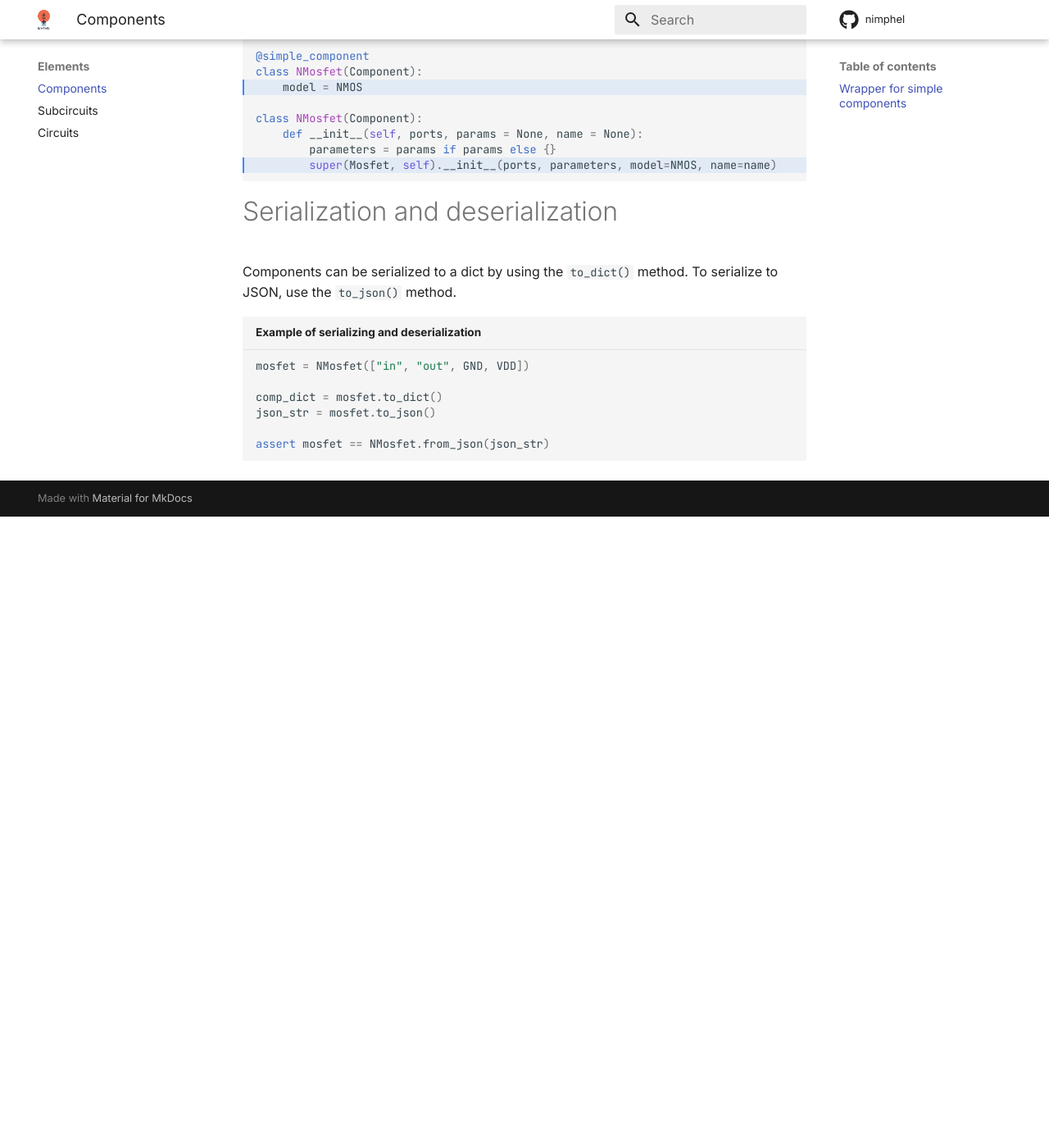
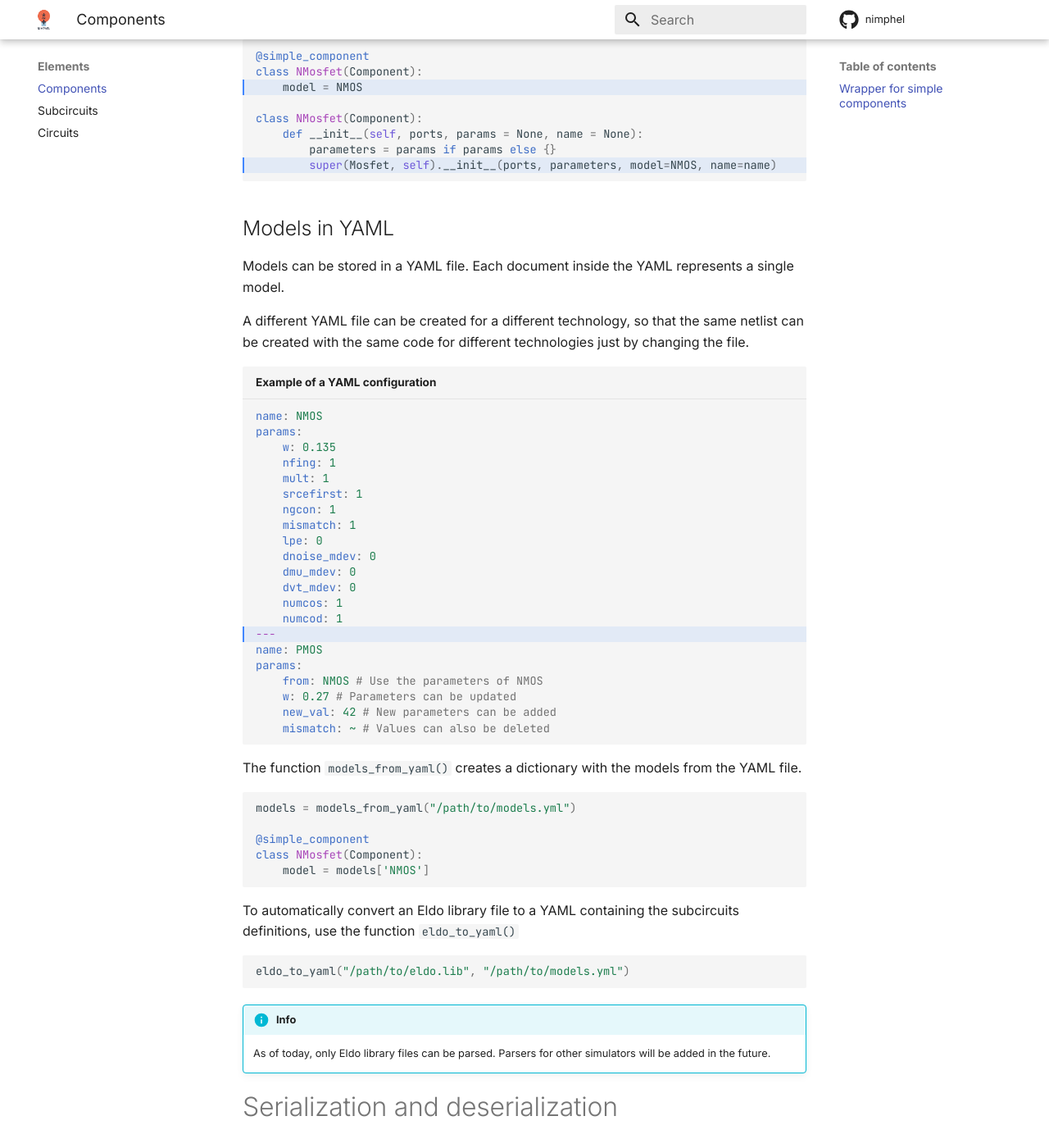
Before and after one commit to servinagrero/nimphel, an MkDocs documentation site: the page built from docs/elements/component.md, in a window 1280 px wide and 1400 px high, scrolled down 1188 px. Shown: the whole window at 82% size. Built offline with MkDocs 1.6.1 and Material for MkDocs 9.7.7, drawn with Linux system fonts in a browser that asks for light colours; comment, search, counter and statistics services are not loaded; before the commit the page ends 1818 px from its top, so only the background shows below that; some of the changed text lies outside the part shown.

Commit message:
docs: update component models documentation

````diff
--- a/docs/elements/component.md
+++ b/docs/elements/component.md
@@ -54,6 +54,57 @@ class NMosfet(Component):
         super(Mosfet, self).__init__(ports, parameters, model=NMOS, name=name)
 ```
 
+## Models in YAML
+
+Models can be stored in a YAML file. Each document inside the YAML represents a single model.
+
+A different YAML file can be created for a different technology, so that the same netlist can be created with the same code for different technologies just by changing the file.
+
+
+```{.yaml title="Example of a YAML configuration" hl_lines="15"}
+name: NMOS
+params:
+    w: 0.135
+    nfing: 1
+    mult: 1
+    srcefirst: 1
+    ngcon: 1
+    mismatch: 1
+    lpe: 0
+    dnoise_mdev: 0
+    dmu_mdev: 0
+    dvt_mdev: 0
+    numcos: 1
+    numcod: 1
+---
+name: PMOS
+params:
+    from: NMOS # Use the parameters of NMOS
+    w: 0.27 # Parameters can be updated
+    new_val: 42 # New parameters can be added
+    mismatch: ~ # Values can also be deleted
+```
+
+The function ``models_from_yaml()`` creates a dictionary with the models from the YAML file.
+
+```{.py3}
+models = models_from_yaml("/path/to/models.yml")
+
+@simple_component
+class NMosfet(Component):
+    model = models['NMOS']
+```
+
+To automatically convert an Eldo library file to a YAML containing the subcircuits definitions, use the function ``eldo_to_yaml()``
+
+```{.py3}
+eldo_to_yaml("/path/to/eldo.lib", "/path/to/models.yml")
+```
+
+!!! info
+
+    As of today, only Eldo library files can be parsed. Parsers for other simulators will be added in the future.
+
 
 # Serialization and deserialization
 
@@ -62,8 +113,9 @@ Components can be serialized to a dict by using the ``to_dict()`` method. To ser
 ```{.py3 title="Example of serializing and deserialization"}
 mosfet = NMosfet(["in", "out", GND, VDD])
 
-comp_dict = mosfet.to_dict()
+data = mosfet.to_dict()
+assert mosfet == NMosfet.from_dict(data)
+
 json_str = mosfet.to_json()
-
 assert mosfet == NMosfet.from_json(json_str)
 ```
````
